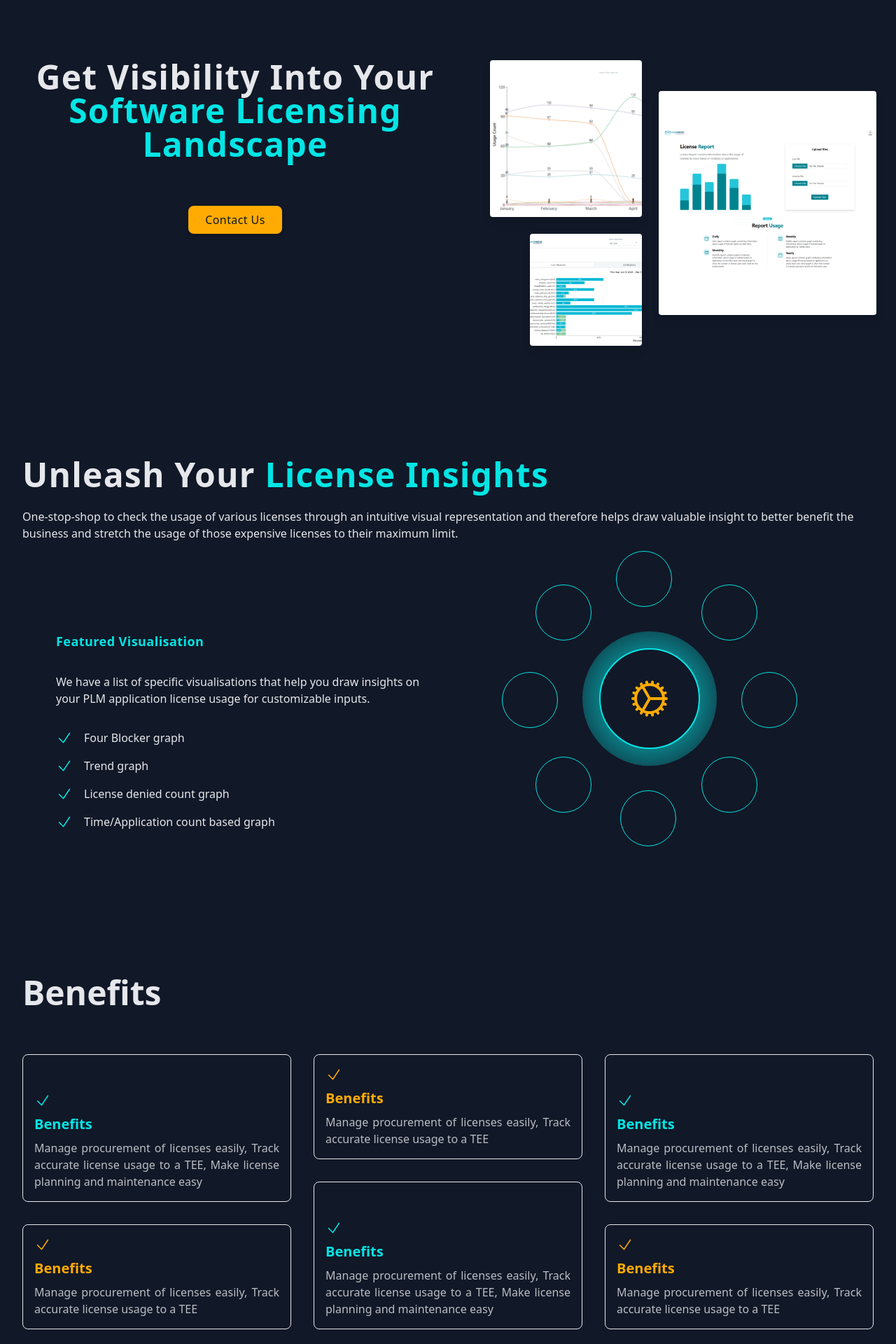
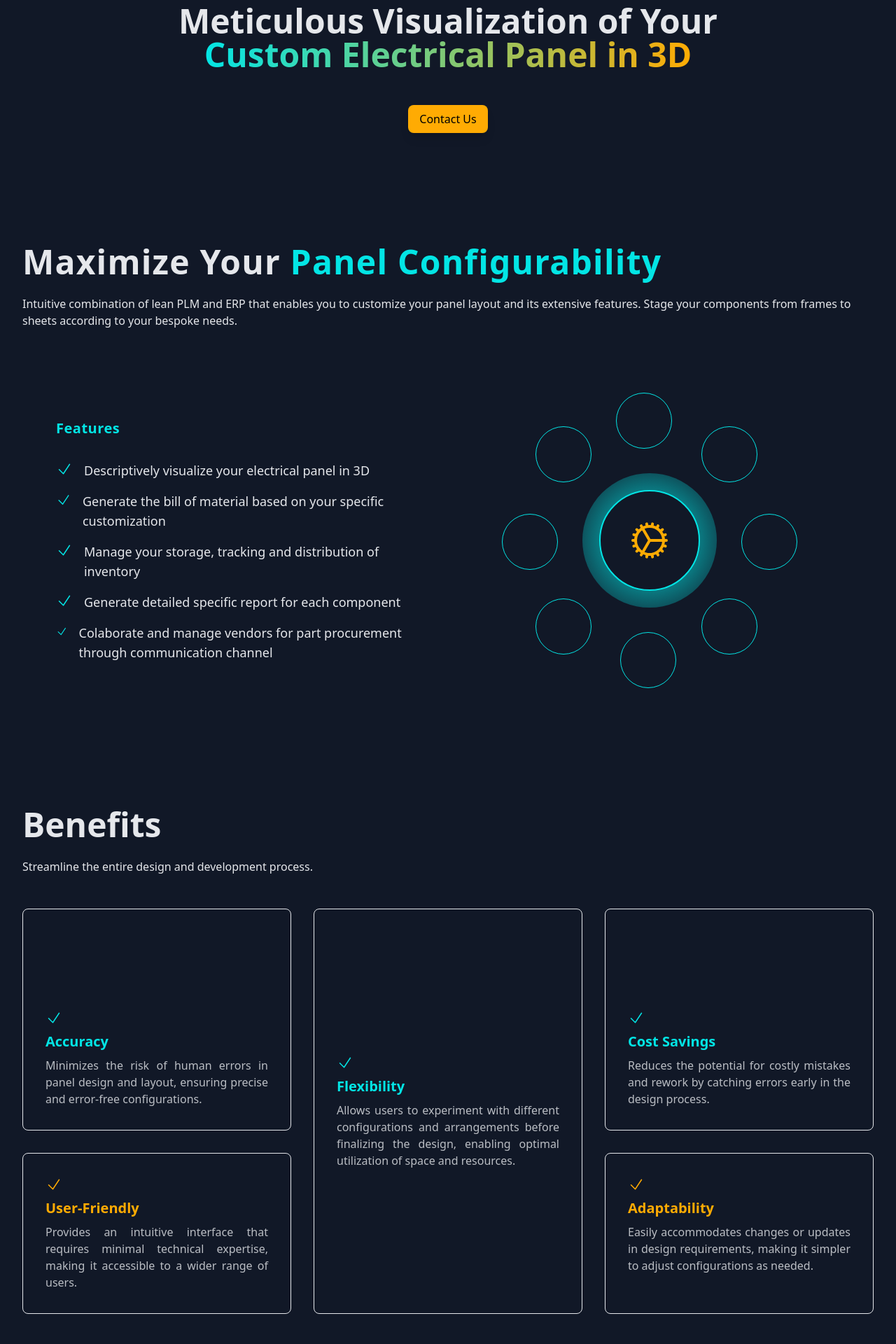
Before and after one commit to akash-tqb/Mavenberg, a Next.js app: page /products/panel-configurator in a window 1280 px wide. Shown: the part 180-2100 px from the top of the page at 70% size. Built offline with nearby package versions, Linux system fonts and the light colour scheme.

Commit message:
panel configurator page update

```diff
--- a/next.config.js
+++ b/next.config.js
@@ -1,7 +1,6 @@
 
 /** @type {import('next').NextConfig} */
 const nextConfig = {
-  basePath: '/',
   reactStrictMode:true,
   assetPrefix:'/',
 }
--- a/sections/productspage/panel-configurator/panel-configurator1.tsx
+++ b/sections/productspage/panel-configurator/panel-configurator1.tsx
@@ -3,47 +3,23 @@ import Link from "next/link";
 
 export default function PanelConfigurator1() {
   return (
-    <div className="px-4 py-16 mx-auto sm:max-w-xl md:max-w-full lg:max-w-screen-xl md:px-24 lg:px-8 lg:py-20">
-      <div className="flex flex-col space-y-36 justify-between lg:flex-row lg:space-y-0 lg:mt-20">
-        <div className="lg:w-1/2 flex flex-col text-center items-center">
-          <h1 className="sm:text-5xl mb-16 text-3xl font-sans font-bold tracking-wide text-maven-white">
-            Get Visibility Into Your{" "}
-            <span className=" text-maven-blue">
-              Software Licensing Landscape
-            </span>
-          </h1>
-          <Link
-            href="/#footer"
-            className="inline-flex lg:mb-20 items-center justify-center h-10 px-6 font-medium tracking-wide text-maven-bg transition duration-200 rounded-lg shadow-md bg-maven-orange focus:shadow-outline focus:outline-none"
+    <section className="px-4 py-16 mx-auto sm:max-w-xl md:max-w-full lg:max-w-screen-xl md:px-24 lg:px-8 lg:py-20">
+      <div className="space-y-5 max-w-4xl mx-auto text-center">
+        <h2 className="text-4xl lg:mb-12 text-maven-white font-extrabold mx-auto md:text-5xl">
+          Meticulous Visualization of Your{" "}
+          <span className="text-transparent bg-clip-text bg-gradient-to-r from-maven-blue to-maven-orange">
+            Custom Electrical Panel in 3D
+          </span>
+        </h2>
+        <div className="items-center justify-center gap-x-3 space-y-3 sm:flex sm:space-y-0">
+          <a
+            href="javascript:void(0)"
+            className="block py-2 px-4 text-white font-medium bg-maven-orange duration-150 hover:bg-indigo-500 active:bg-indigo-700 rounded-lg shadow-lg hover:shadow-none"
           >
             Contact Us
-          </Link>
-        </div>
-        <div className="flex items-center justify-center -mx-4 lg:pl-8 lg:w-1/2">
-        <div className="flex flex-col items-end px-3">
-            <Image
-            width={300}
-            height={300}
-              className="object-cover mb-6 rounded shadow-lg h-28 sm:h-48 xl:h-56 w-28 sm:w-48 xl:w-56"
-              src="/licenserealtime3.png"
-              alt=""
-            />
-            <img
-              className="object-cover w-20 h-20 rounded shadow-lg sm:h-32 xl:h-40 sm:w-32 xl:w-40"
-              src="/licenserealtime2.png"
-              alt=""
-            />
-          </div>
-          <div className="px-3">
-            <img
-              className="object-cover w-40 h-40 rounded shadow-lg sm:h-64 xl:h-80 sm:w-64 xl:w-80"
-              src="/licenserealtime1.png"
-              alt=""
-            />
-          </div>
-        {/* <Image src="/licenseinsight.svg" width={400} height={400} alt="license insights"/> */}
+          </a>
         </div>
       </div>
-    </div>
+    </section>
   );
 }
--- a/sections/productspage/panel-configurator/panel-configurator2.tsx
+++ b/sections/productspage/panel-configurator/panel-configurator2.tsx
@@ -6,28 +6,22 @@ export default function PanelConfigurator2() {
     <div className="px-4 py-16 mx-auto sm:max-w-xl md:max-w-full lg:max-w-screen-xl md:px-24 lg:px-8 lg:py-20">
       <div className="lg:mb-20 mb-12">
         <h1 className="sm:text-5xl mb-6 text-3xl font-sans font-bold tracking-wide text-maven-white">
-          Unleash Your{" "}
-          <span className=" text-maven-blue">License Insights</span>
+          Maximize Your{" "}
+          <span className=" text-maven-blue">Panel Configurability </span>
         </h1>
         <h3 className="text-maven-white">
-          One-stop-shop to check the usage of various licenses through an
-          intuitive visual representation and therefore helps draw valuable
-          insight to better benefit the business and stretch the usage of those
-          expensive licenses to their maximum limit.
+          Intuitive combination of lean PLM and ERP that enables you to
+          customize your panel layout and its extensive features. Stage your
+          components from frames to sheets according to your bespoke needs.
         </h3>
       </div>
       <div className="flex flex-col-reverse gap-8 lg:flex-row w-full p-8  lg:p-12 ">
         <div className="flex flex-col space-y-12 lg:w-1/2">
           <div className="flex flex-col gap-8">
-            <h1 className="text-maven-blue text-lg font-bold tracking-wide">
-              Featured Visualisation
+            <h1 className="text-maven-blue text-xl font-bold tracking-wide">
+            Features
             </h1>
-            <p className="text-maven-white">
-              We have a list of specific visualisations that help you draw
-              insights on your PLM application license usage for customizable
-              inputs.
-            </p>
-            <ul className="flex flex-col gap-4">
+            <ul className="flex flex-col gap-4 text-lg">
               <li className="flex flex-row gap-4">
                 <svg
                   xmlns="http://www.w3.org/2000/svg"
@@ -43,7 +37,7 @@ export default function PanelConfigurator2() {
                     d="M4.5 12.75l6 6 9-13.5"
                   />
                 </svg>
-                <p className="text-maven-white">Four Blocker graph</p>
+                <p className="text-maven-white">Descriptively visualize your electrical panel in 3D</p>
               </li>
               <li className="flex flex-row gap-4">
                 <svg
@@ -60,7 +54,7 @@ export default function PanelConfigurator2() {
                     d="M4.5 12.75l6 6 9-13.5"
                   />
                 </svg>
-                <p className="text-maven-white">Trend graph</p>
+                <p className="text-maven-white">Generate the bill of material based on your specific customization</p>
               </li>
               <li className="flex flex-row gap-4">
                 <svg
@@ -77,7 +71,7 @@ export default function PanelConfigurator2() {
                     d="M4.5 12.75l6 6 9-13.5"
                   />
                 </svg>
-                <p className="text-maven-white">License denied count graph</p>
+                <p className="text-maven-white">Manage your storage, tracking and distribution of inventory</p>
               </li>
               <li className="flex flex-row gap-4">
                 <svg
@@ -95,13 +89,31 @@ export default function PanelConfigurator2() {
                   />
                 </svg>
                 <p className="text-maven-white">
-                  Time/Application count based graph
+                Generate detailed specific report for each component
                 </p>
+              </li>
+              <li className="flex flex-row gap-4">
+                <svg
+                  xmlns="http://www.w3.org/2000/svg"
+                  fill="none"
+                  viewBox="0 0 24 24"
+                  strokeWidth="1.5"
+                  stroke="currentColor"
+                  className="w-6 h-6 text-maven-blue"
+                >
+                  <path
+                    strokeLinecap="round"
+                    strokeLinejoin="round"
+                    d="M4.5 12.75l6 6 9-13.5"
+                  />
+                </svg>
+                <p className="text-maven-white">
+                Colaborate and manage vendors for part procurement through communication channel                </p>
               </li>
             </ul>
           </div>
         </div>
-        <div className="lg:w-1/2  flex-col items-center hidden sm:mt-20 sm:mb-24 lg:my-0 sm:flex">
+        <div className="lg:w-1/2  flex-col items-center justify-center hidden sm:mt-20 sm:mb-24 lg:my-0 sm:flex">
           <div className="relative ">
             <div className="flex items-center justify-center rounded-full h-48 w-48 bg-gradient-radial from-maven-blue to-maven-bg">
               <div className="inline-flex items-center justify-center h-36 w-36 rounded-full bg-maven-bg border-2 border-maven-blue">
--- a/sections/productspage/panel-configurator/panelconfigurator3.tsx
+++ b/sections/productspage/panel-configurator/panelconfigurator3.tsx
@@ -4,11 +4,12 @@ export default function PanelConfigurator3(){
   return (
     <div className="px-4 py-16 mx-auto sm:max-w-xl md:max-w-full lg:max-w-screen-xl md:px-24 lg:px-8 lg:py-20">
       <div className="flex flex-col lg:mb-20 mb-12">
-        <h1 className="mb-16 font-sans text-3xl font-bold text-maven-white sm:text-5xl sm:leading-none">
+        <h1 className="mb-6 font-sans text-3xl font-bold text-maven-white sm:text-5xl sm:leading-none">
           Benefits
         </h1>
+        <p className="text-maven-white mb-12">Streamline the entire design and development process.</p>
         <div className="grid lg:grid-cols-3 lg:grid-rows-7 gap-8">
-          <div className="lg:row-span-4 flex flex-col gap-2 justify-end border p-4 rounded-lg border-maven-white">
+          <div className="lg:col-start-1 lg:row-end-5 lg:row-start-1 flex flex-col gap-2 justify-end border p-4 lg:p-8 rounded-lg border-maven-white">
               <svg
                 xmlns="http://www.w3.org/2000/svg"
                 fill="none"
@@ -24,14 +25,57 @@ export default function PanelConfigurator3(){
                 />
               </svg>
             <h3 className="text-maven-blue text-xl font-bold ">
-                Benefits
+            Accuracy
               </h3>
             <p className="text-maven-white/80 text-justify">
-              Manage procurement of licenses easily, Track accurate license
-              usage to a TEE, Make license planning and maintenance easy
+            Minimizes the risk of human errors in panel design and layout, ensuring precise and error-free configurations.
             </p>
           </div>
-          <div className="lg:row-span-3 space-y-2 p-4 rounded-lg border border-maven-white">
+          <div className=" lg:row-end-[8] lg:row-start-1 lg:col-start-2 gap-2 flex flex-col justify-center  border p-4 lg:p-8 rounded-lg border-maven-white">
+          <svg
+                xmlns="http://www.w3.org/2000/svg"
+                fill="none"
+                viewBox="0 0 24 24"
+                strokeWidth="1.5"
+                stroke="currentColor"
+                className="w-6 h-6 text-maven-blue"
+              >
+                <path
+                  strokeLinecap="round"
+                  strokeLinejoin="round"
+                  d="M4.5 12.75l6 6 9-13.5"
+                />
+              </svg>
+            <h3 className="text-maven-blue text-xl font-bold">
+            Flexibility
+              </h3>
+            <p className="text-maven-white/80 text-justify">
+            Allows users to experiment with different configurations and arrangements before finalizing the design, enabling optimal utilization of space and resources.
+            </p>
+          </div>
+          <div className="lg:row-span-4 lg:col-start-3 gap-2 flex flex-col justify-end border p-4 lg:p-8 rounded-lg border-maven-white">
+          <svg
+                xmlns="http://www.w3.org/2000/svg"
+                fill="none"
+                viewBox="0 0 24 24"
+                strokeWidth="1.5"
+                stroke="currentColor"
+                className="w-6 h-6 text-maven-blue"
+              >
+                <path
+                  strokeLinecap="round"
+                  strokeLinejoin="round"
+                  d="M4.5 12.75l6 6 9-13.5"
+                />
+              </svg>
+            <h3 className="text-maven-blue text-xl font-bold">
+            Cost Savings
+              </h3>
+            <p className="text-maven-white/80 text-justify">
+            Reduces the potential for costly mistakes and rework by catching errors early in the design process.
+            </p>
+          </div>
+          <div className="lg:col-start-1 lg:row-span-3 p-4 lg:p-8 space-y-2 rounded-lg border border-maven-white">
           <svg
                 xmlns="http://www.w3.org/2000/svg"
                 fill="none"
@@ -47,37 +91,14 @@ export default function PanelConfigurator3(){
                 />
               </svg>
             <h3 className="text-maven-orange text-xl font-bold">
-                Benefits
+            User-Friendly
               </h3>
             <p className="text-maven-white/80 text-justify">
-              Manage procurement of licenses easily, Track accurate license
-              usage to a TEE
+            Provides an intuitive interface that requires minimal technical expertise, making it accessible to a wider range of users.
             </p>
           </div>
-          <div className="lg:row-span-4 gap-2 flex flex-col justify-end border p-4 rounded-lg border-maven-white">
-          <svg
-                xmlns="http://www.w3.org/2000/svg"
-                fill="none"
-                viewBox="0 0 24 24"
-                strokeWidth="1.5"
-                stroke="currentColor"
-                className="w-6 h-6 text-maven-blue"
-              >
-                <path
-                  strokeLinecap="round"
-                  strokeLinejoin="round"
-                  d="M4.5 12.75l6 6 9-13.5"
-                />
-              </svg>
-            <h3 className="text-maven-blue text-xl font-bold">
-                Benefits
-              </h3>
-            <p className="text-maven-white/80 text-justify">
-              Manage procurement of licenses easily, Track accurate license
-              usage to a TEE, Make license planning and maintenance easy
-            </p>
-          </div>
-          <div className="lg:col-start-1 lg:row-span-3 p-4 space-y-2 rounded-lg border border-maven-white">
+
+          <div className="lg:row-span-3 lg:col-start-3 space-y-2 p-4 lg:p-8 rounded-lg border border-maven-white">
           <svg
                 xmlns="http://www.w3.org/2000/svg"
                 fill="none"
@@ -93,57 +114,10 @@ export default function PanelConfigurator3(){
                 />
               </svg>
             <h3 className="text-maven-orange text-xl font-bold">
-                Benefits
+            Adaptability
               </h3>
             <p className="text-maven-white/80 text-justify">
-              Manage procurement of licenses easily, Track accurate license
-              usage to a TEE
-            </p>
-          </div>
-          <div className="lg:row-span-4 gap-2 flex flex-col justify-end lg:col-start-2 lg:row-start-4 border p-4 rounded-lg border-maven-white">
-          <svg
-                xmlns="http://www.w3.org/2000/svg"
-                fill="none"
-                viewBox="0 0 24 24"
-                strokeWidth="1.5"
-                stroke="currentColor"
-                className="w-6 h-6 text-maven-blue"
-              >
-                <path
-                  strokeLinecap="round"
-                  strokeLinejoin="round"
-                  d="M4.5 12.75l6 6 9-13.5"
-                />
-              </svg>
-            <h3 className="text-maven-blue text-xl font-bold">
-                Benefits
-              </h3>
-            <p className="text-maven-white/80 text-justify">
-              Manage procurement of licenses easily, Track accurate license
-              usage to a TEE, Make license planning and maintenance easy
-            </p>
-          </div>
-          <div className="lg:row-span-3 space-y-2 p-4 rounded-lg border border-maven-white">
-          <svg
-                xmlns="http://www.w3.org/2000/svg"
-                fill="none"
-                viewBox="0 0 24 24"
-                strokeWidth="1.5"
-                stroke="currentColor"
-                className="w-6 h-6 text-maven-orange"
-              >
-                <path
-                  strokeLinecap="round"
-                  strokeLinejoin="round"
-                  d="M4.5 12.75l6 6 9-13.5"
-                />
-              </svg>
-            <h3 className="text-maven-orange text-xl font-bold">
-                Benefits
-              </h3>
-            <p className="text-maven-white/80 text-justify">
-              Manage procurement of licenses easily, Track accurate license
-              usage to a TEE
+            Easily accommodates changes or updates in design requirements, making it simpler to adjust configurations as needed.
             </p>
           </div>
         </div>
--- a/sections/servicespage/cardexample4.tsx
+++ b/sections/servicespage/cardexample4.tsx
@@ -17,7 +17,7 @@ export default function CardExample4() {
         </p>
         <div className="items-center justify-center gap-x-3 space-y-3 sm:flex sm:space-y-0">
           <a
-            href="javascript:void(0)"
+            href="/"
             className="block py-2 px-4 text-white font-medium bg-maven-orange duration-150 hover:bg-indigo-500 active:bg-indigo-700 rounded-lg shadow-lg hover:shadow-none"
           >
             Contact Us
```
Lines whose indentation alone changed are shown as unchanged.
